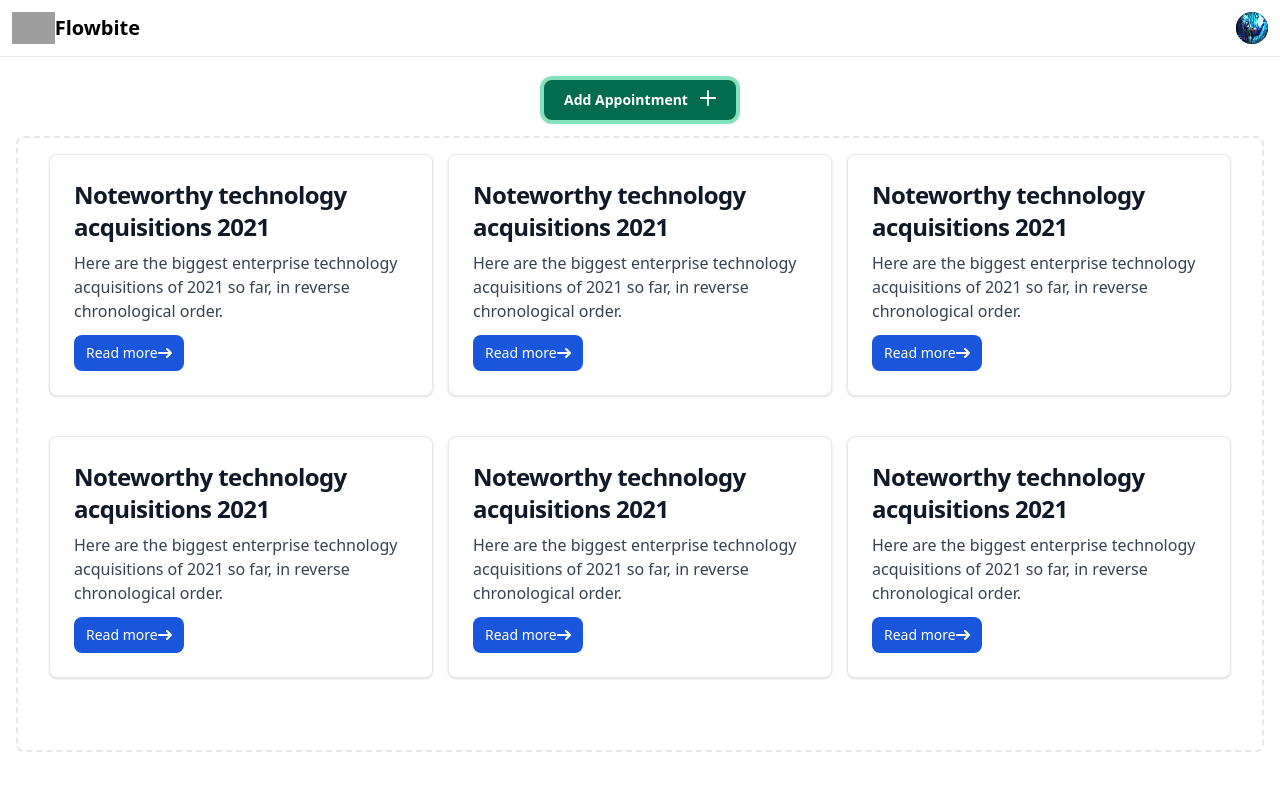
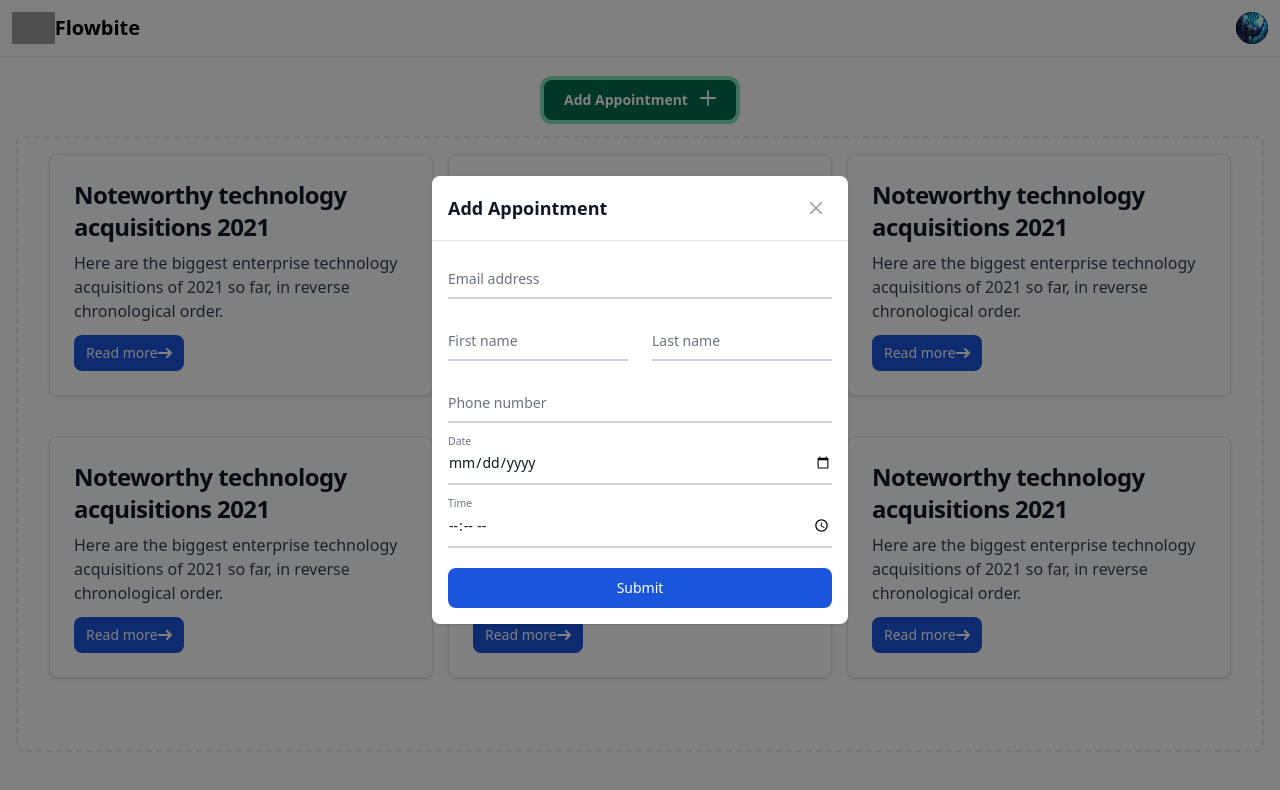
Before and after one commit to tarundhurwe/Schedule, a React (Vite) app: page / in a window 1280 px wide. Both pictures are taken after a click on the button "Add Appointment". Shown: the top 790 px of the page. Built offline with nearby package versions, Linux system fonts and the light colour scheme; grey boxes are pictures that could not be loaded.

Commit message:
fixed modal problem

```diff
--- a/index.html
+++ b/index.html
@@ -7,7 +7,7 @@
     <title>Vite + React</title>
     <link href="https://cdnjs.cloudflare.com/ajax/libs/flowbite/2.2.0/flowbite.min.css" rel="stylesheet" />
   </head>
-  <body>
+  <body class="overflow-hidden">
     <div id="root"></div>
     <script type="module" src="/src/main.jsx"></script>
     <script src="https://cdnjs.cloudflare.com/ajax/libs/flowbite/2.2.0/flowbite.min.js"></script>
--- a/src/components/AddAppointmentForm.jsx
+++ b/src/components/AddAppointmentForm.jsx
@@ -1,7 +1,7 @@
 import React, { useEffect } from 'react'
 import { useState } from 'react'
 
-function AddAppointmentForm({ addSchedule }) {
+function AddAppointmentForm({ addSchedule, closeModal }) {
     // use these js code in the app.jsx file and pass functions as props
     const [userData, setUserData] = useState({
         email: "",
@@ -24,7 +24,7 @@ function AddAppointmentForm({ addSchedule }) {
 
     return (
         <>
-            <div id="crud-modal" tabIndex="-1" aria-hidden="true" className="hidden overflow-y-auto overflow-x-hidden fixed top-0 right-0 left-0 z-50 justify-center items-center w-full md:inset-0 h-[calc(100%-1rem)] max-h-full">
+            <div id="crud-modal" tabIndex="-1" className="overflow-y-auto overflow-x-hidden fixed top-0 right-0 left-0 z-50 justify-center items-center w-full md:inset-0 h-[calc(100%-1rem)] max-h-full flex" aria-modal="true" role="dialog" style={{ backdropFilter: 'brightness(0.5)' }}>
                 <div className="relative p-4 w-full max-w-md max-h-full">
 
                     <div className="relative bg-white rounded-lg shadow dark:bg-gray-700">
@@ -33,8 +33,8 @@ function AddAppointmentForm({ addSchedule }) {
                             <h3 className="text-lg font-semibold text-gray-900 dark:text-white">
                                 Add Appointment
                             </h3>
-                            <button type="button" className="text-gray-400 bg-transparent hover:bg-gray-200 hover:text-gray-900 rounded-lg text-sm w-8 h-8 ms-auto inline-flex justify-center items-center dark:hover:bg-gray-600 dark:hover:text-white" data-modal-toggle="crud-modal">
-                                <svg className="w-3 h-3" aria-hidden="true" xmlns="http://www.w3.org/2000/svg" fill="none" viewBox="0 0 14 14">
+                            <button type="button" onClick={closeModal} className="text-gray-400 bg-transparent hover:bg-gray-200 hover:text-gray-900 rounded-lg text-sm w-8 h-8 ms-auto inline-flex justify-center items-center dark:hover:bg-gray-600 dark:hover:text-white" data-modal-toggle="crud-modal">
+                                <svg className="w-3 h-3" aria-hidden="false" xmlns="http://www.w3.org/2000/svg" fill="none" viewBox="0 0 14 14">
                                     <path stroke="currentColor" strokeLinecap="round" strokeLinejoin="round" strokeWidth="2" d="m1 1 6 6m0 0 6 6M7 7l6-6M7 7l-6 6" />
                                 </svg>
                                 <span className="sr-only">Close modal</span>
@@ -73,7 +73,7 @@ function AddAppointmentForm({ addSchedule }) {
                         </div>
                     </div>
                 </div>
-            </div>
+            </div >
         </>
     )
 }
--- a/src/components/Dashboard.jsx
+++ b/src/components/Dashboard.jsx
@@ -1,11 +1,20 @@
-import React from 'react'
+import React, { useState } from 'react'
 import AddAppointmentForm from './AddAppointmentForm'
 import Appointment from './Appointment'
 
 function Dashboard({ addSchedule }) {
+    const [isOpenModal, setOpenModal] = useState(false)
+
+    const openModal = () => {
+        setOpenModal(true);
+    }
+
+    const closeModal = () => {
+        setOpenModal(false);
+    }
     return (
         <>
-            <button data-modal-target="crud-modal" data-modal-toggle="crud-modal" className="block text-white mt-10 bg-green-700 hover:bg-green-800 focus:ring-4 focus:outline-none focus:ring-green-300 font-medium rounded-lg text-sm px-5 py-2.5 text-center dark:bg-green-600 dark:hover:bg-green-700 dark:focus:ring-green-800" type="button" style={{ margin: "auto", marginTop: "5rem" }}>
+            <button data-modal-target="crud-modal" onClick={openModal} data-modal-toggle="crud-modal" className="block text-white mt-10 bg-green-700 hover:bg-green-800 focus:ring-4 focus:outline-none focus:ring-green-300 font-medium rounded-lg text-sm px-5 py-2.5 text-center dark:bg-green-600 dark:hover:bg-green-700 dark:focus:ring-green-800" type="button" style={{ margin: "auto", marginTop: "5rem" }}>
                 <strong className="font-semibold text-white flex">
                     Add Appointment
                     <svg className="w-4 h-4 text-white ml-3" aria-hidden="true" xmlns="http://www.w3.org/2000/svg" fill="none" viewBox="0 0 18 18">
@@ -14,7 +23,7 @@ function Dashboard({ addSchedule }) {
                 </strong>
             </button>
 
-            <AddAppointmentForm addSchedule={addSchedule} />
+            {isOpenModal ? <AddAppointmentForm addSchedule={addSchedule} closeModal={closeModal} /> : ""}
             <div className="p-4 sm:ml-64">
                 <div className="p-4 border-2 border-gray-200 border-dashed rounded-lg dark:border-gray-700 mt-14">
                     <div className="flex flex-wrap mb-4 justify-center" style={{
```
